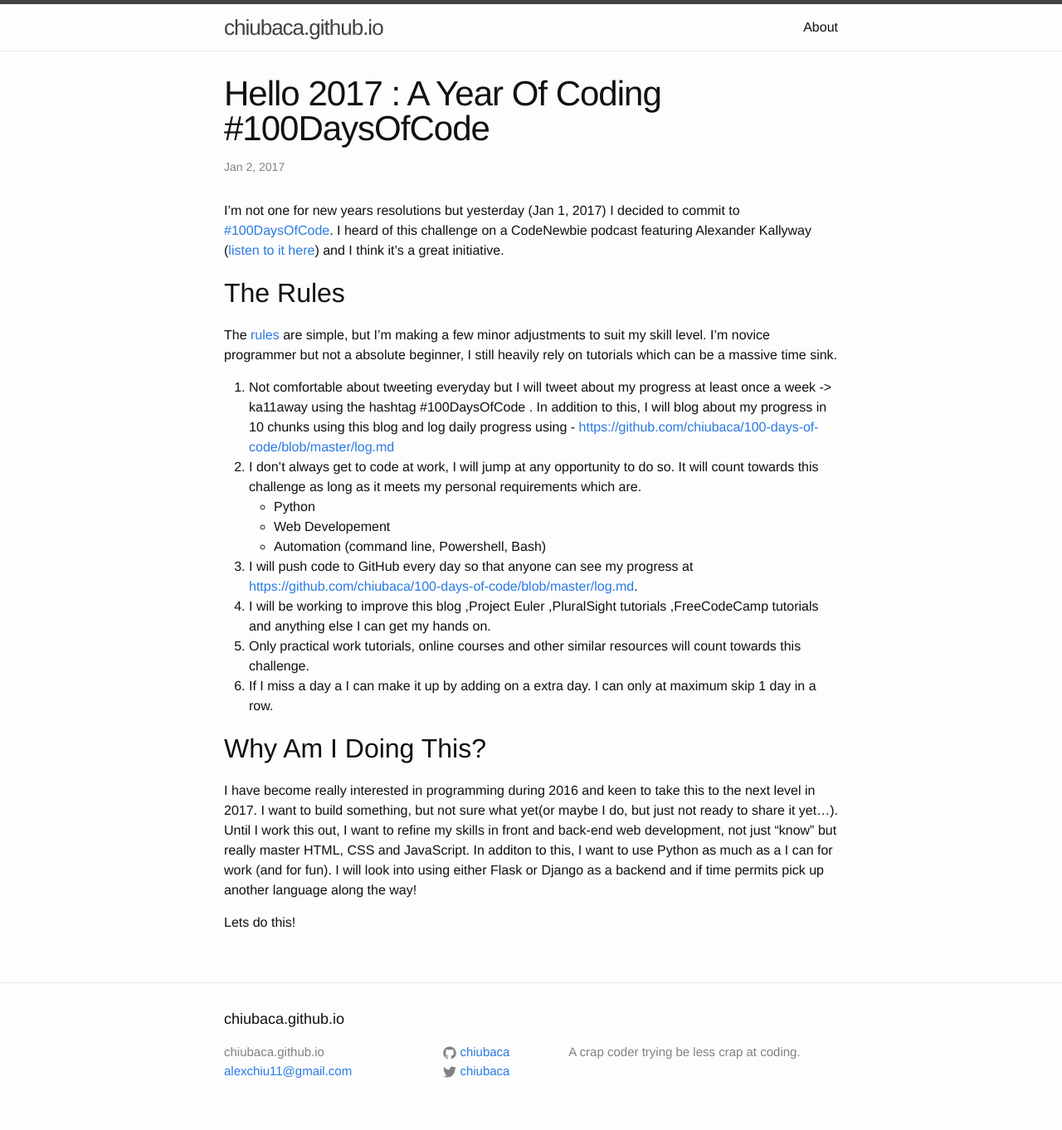
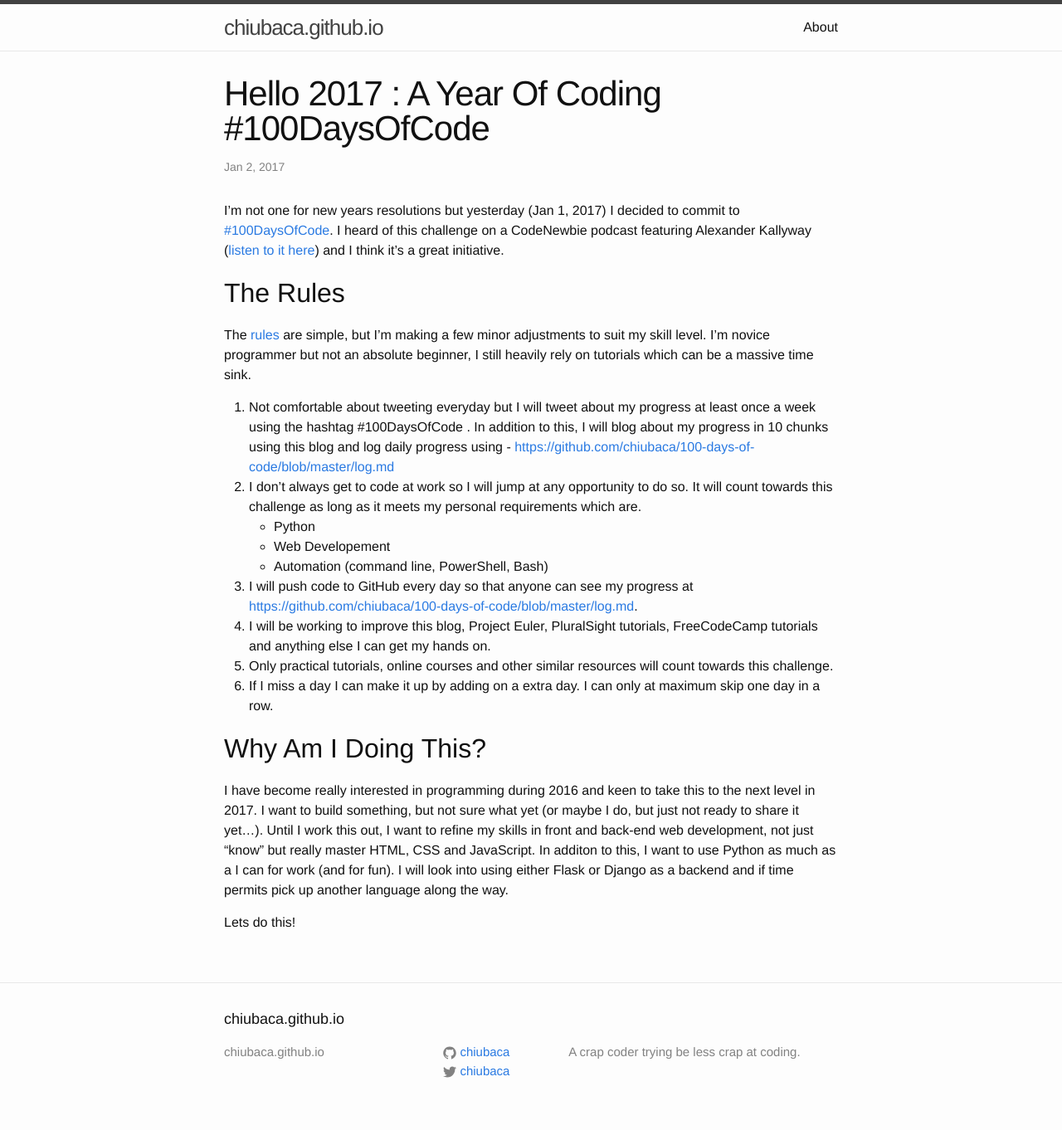
Before and after one commit to chiubaca/chiubaca.github.io, a Jekyll site: the page built from _posts/2017-01-02-year-of-code.markdown, in a window 1280 px wide. Shown: the whole page at 83% size. Built offline with Jekyll 4.4.1, drawn with Linux system fonts in a browser that asks for light colours.

Commit message:
Fixed typos

```diff
--- a/_config.yml
+++ b/_config.yml
@@ -13,8 +13,8 @@
 # you will see them accessed via {{ site.title }}, {{ site.email }}, and so on.
 # You can create any custom variable you would like, and they will be accessible
 # in the templates via {{ site.myvariable }}.
-title: chiubaca.github.io
-email: alexchiu11@gmail.com
+title:
+email:
 description: > # this means to ignore newlines until "baseurl:"
   A crap coder trying be less crap at coding.
 baseurl: ""
--- a/_posts/2017-01-02-year-of-code.markdown
+++ b/_posts/2017-01-02-year-of-code.markdown
@@ -9,20 +9,20 @@ I'm not one for new years resolutions but yesterday (Jan 1, 2017) I decided to c
 
 ## The Rules
 
-The [rules](https://medium.freecodecamp.com/join-the-100daysofcode-556ddb4579e4#.ktjqz9bw7) are simple, but I'm making a few minor adjustments to suit my skill level. I'm novice programmer but not a absolute beginner, I still heavily rely on tutorials which can be a massive time sink.
+The [rules](https://medium.freecodecamp.com/join-the-100daysofcode-556ddb4579e4#.ktjqz9bw7) are simple, but I'm making a few minor adjustments to suit my skill level. I'm novice programmer but not an absolute beginner, I still heavily rely on tutorials which can be a massive time sink.
 
-1. Not comfortable about tweeting everyday but I will tweet about my progress at least once a week -> ka11away using the hashtag #100DaysOfCode . In  addition to this, I will blog about my progress in 10 chunks using this blog and log daily progress using - <https://github.com/chiubaca/100-days-of-code/blob/master/log.md>
-2.  I don't always get to code at work, I will jump at any opportunity to do so. It will count towards this challenge as long as it meets my personal requirements which are.
+1. Not comfortable about tweeting everyday but I will tweet about my progress at least once a week using the hashtag #100DaysOfCode . In addition to this, I will blog about my progress in 10 chunks using this blog and log daily progress using - <https://github.com/chiubaca/100-days-of-code/blob/master/log.md>
+2. I don't always get to code at work so I will jump at any opportunity to do so. It will count towards this challenge as long as it meets my personal requirements which are.
    - Python
    - Web Developement
-   - Automation (command line, Powershell, Bash)
+   - Automation (command line, PowerShell, Bash)
 3. I will push code to GitHub every day so that anyone can see my progress at <https://github.com/chiubaca/100-days-of-code/blob/master/log.md>.
-4. I will be working to improve this blog ,Project Euler ,PluralSight tutorials ,FreeCodeCamp tutorials and anything else I can get my hands on.
-5. Only practical work tutorials, online courses and other similar resources will count towards this challenge.
-6. If I miss a day a I can make it up by adding on a extra day. I can only at maximum skip 1 day in a row.
+4. I will be working to improve this blog, Project Euler, PluralSight tutorials, FreeCodeCamp tutorials and anything else I can get my hands on.
+5. Only practical tutorials, online courses and other similar resources will count towards this challenge.
+6. If I miss a day I can make it up by adding on a extra day. I can only at maximum skip one day in a row.
 
 ## Why Am I Doing This?
 
-I have become really interested in programming during 2016 and keen to take this to the next level in 2017. I want to build something, but not sure what yet(or maybe I do, but just not ready to share it yet...). Until I work this out, I want to refine my skills in front and back-end web development, not just "know" but really master HTML, CSS and JavaScript. In additon to this, I want to use Python as much as a I can for work (and for fun). I will look into using either Flask or Django as a backend and if time permits pick up another language along the way!
+I have become really interested in programming during 2016 and keen to take this to the next level in 2017. I want to build something, but not sure what yet (or maybe I do, but just not ready to share it yet...). Until I work this out, I want to refine my skills in front and back-end web development, not just "know" but really master HTML, CSS and JavaScript. In additon to this, I want to use Python as much as a I can for work (and for fun). I will look into using either Flask or Django as a backend and if time permits pick up another language along the way.
 
 Lets do this!
```
Also changed, not shown: about.md (+1 -1 lines).
